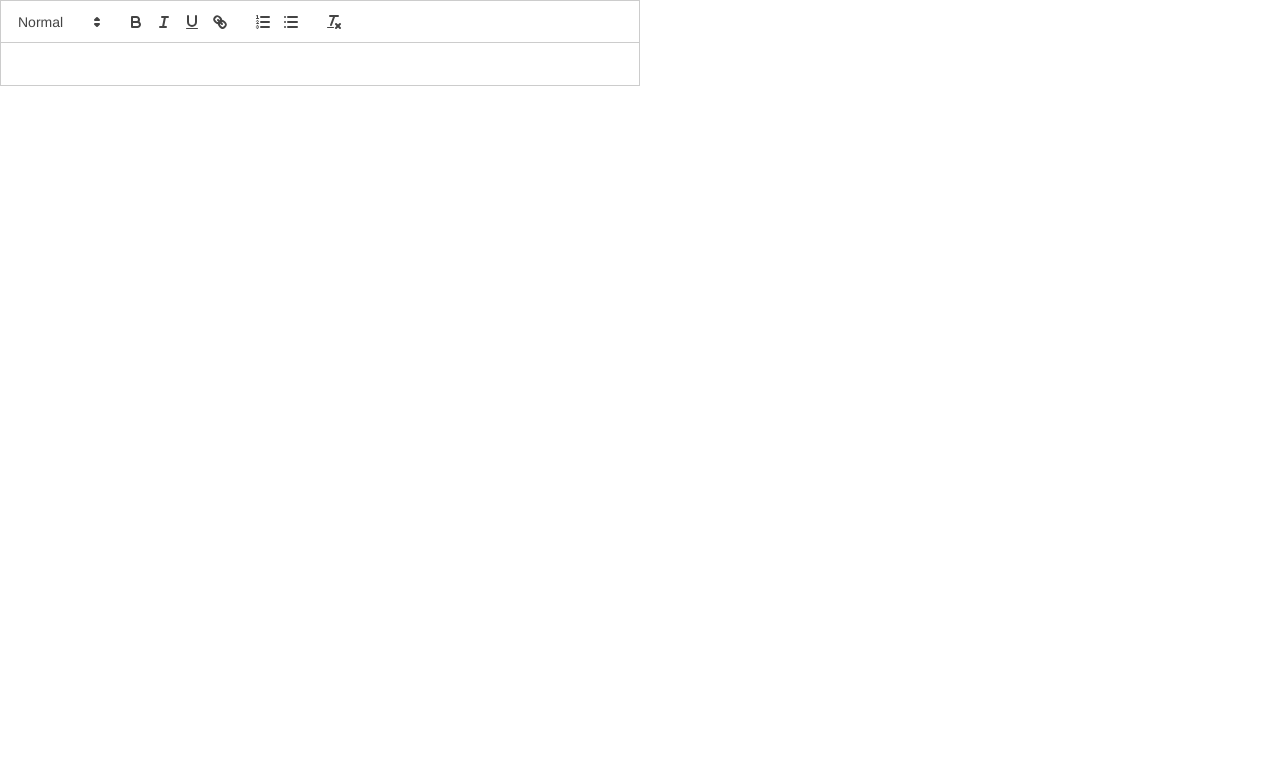
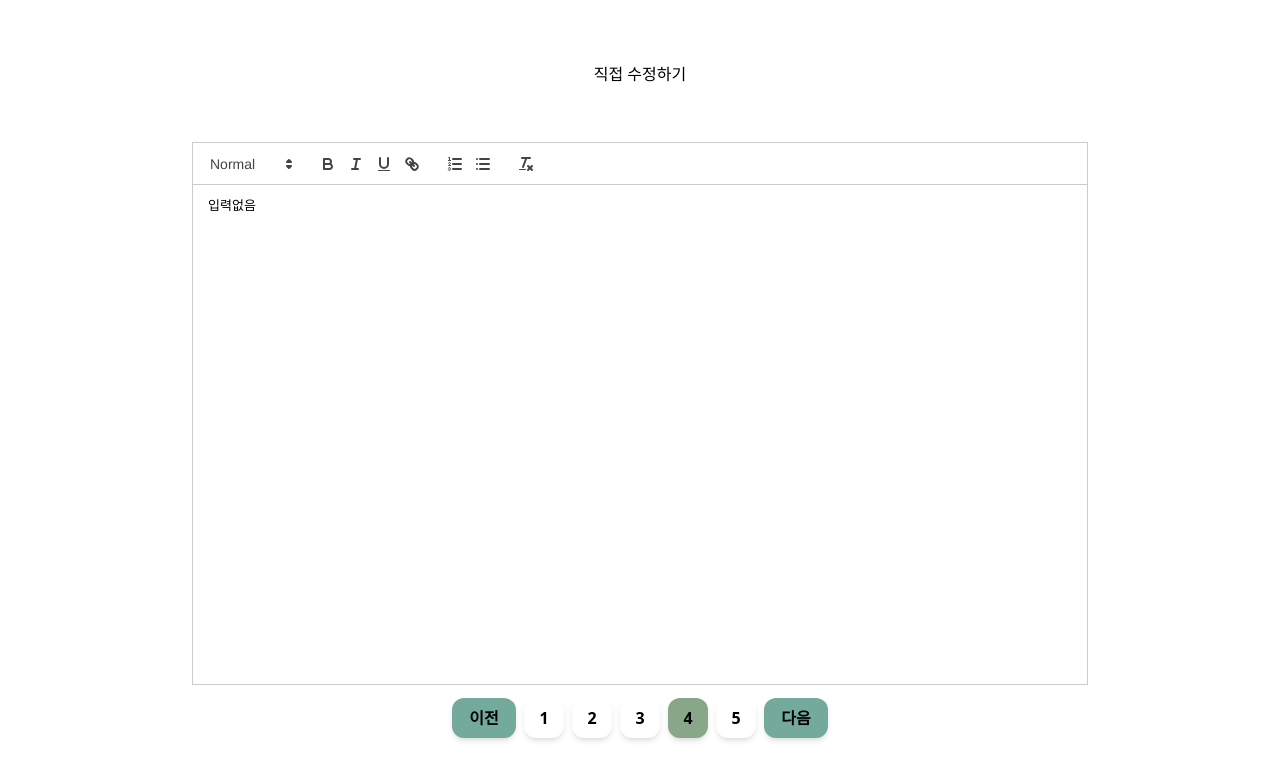
Before and after one commit to Blogit-CAU/blogit-website, a Next.js app: page /post/edit in a window 1280 px wide. Shown: the top 780 px of the page. Built offline with nearby package versions, Linux system fonts and the light colour scheme.

Commit message:
feat: edit page layout

```diff
--- a/app/post/edit/page.tsx
+++ b/app/post/edit/page.tsx
@@ -1,14 +1,18 @@
+import { Pagination } from "@/components/Pagination";
 import TextEditor from "@/components/TextEditor";
-import React, { useState } from "react";
+import React from "react";
 
 export default function PostEditPage(){
 
         return(
-        <div className="w-[50%]">
-            <TextEditor/>
+        <div className="flex flex-col justify-center items-center h-[100vh] gap-4">
+            <div>직접 수정하기</div>
+            <div className="w-[70%] m-10">
+                <TextEditor/>
+            </div>
+            <Pagination currentPage={4} totalPages={5}/>
+
         </div>
         )
 
-//오잉 이벤트 핸들러는 child컴포넌트로 패스될 수 없다?
-
 }
--- a/components/TextEditor.tsx
+++ b/components/TextEditor.tsx
@@ -12,16 +12,14 @@ const TextItem = dynamic(() => import('react-quill'), {
 
 export default function TextEditor(){
 
-    const [ text, setText ] = useState('');
+    const [ text, setText ] = useState(localStorage.getItem('TEXT_KEY')||'입력없음');
 
     return (
-        <div>
-            <TextItem
-            theme="snow"
-            value={text}
-            onChange={ setText }
-            />
-            {text}
-        </div>
+        <TextItem
+        theme="snow"
+        value={text}
+        onChange={ setText }
+        style={{height:'500px'}}
+        />
     )
 };
```
